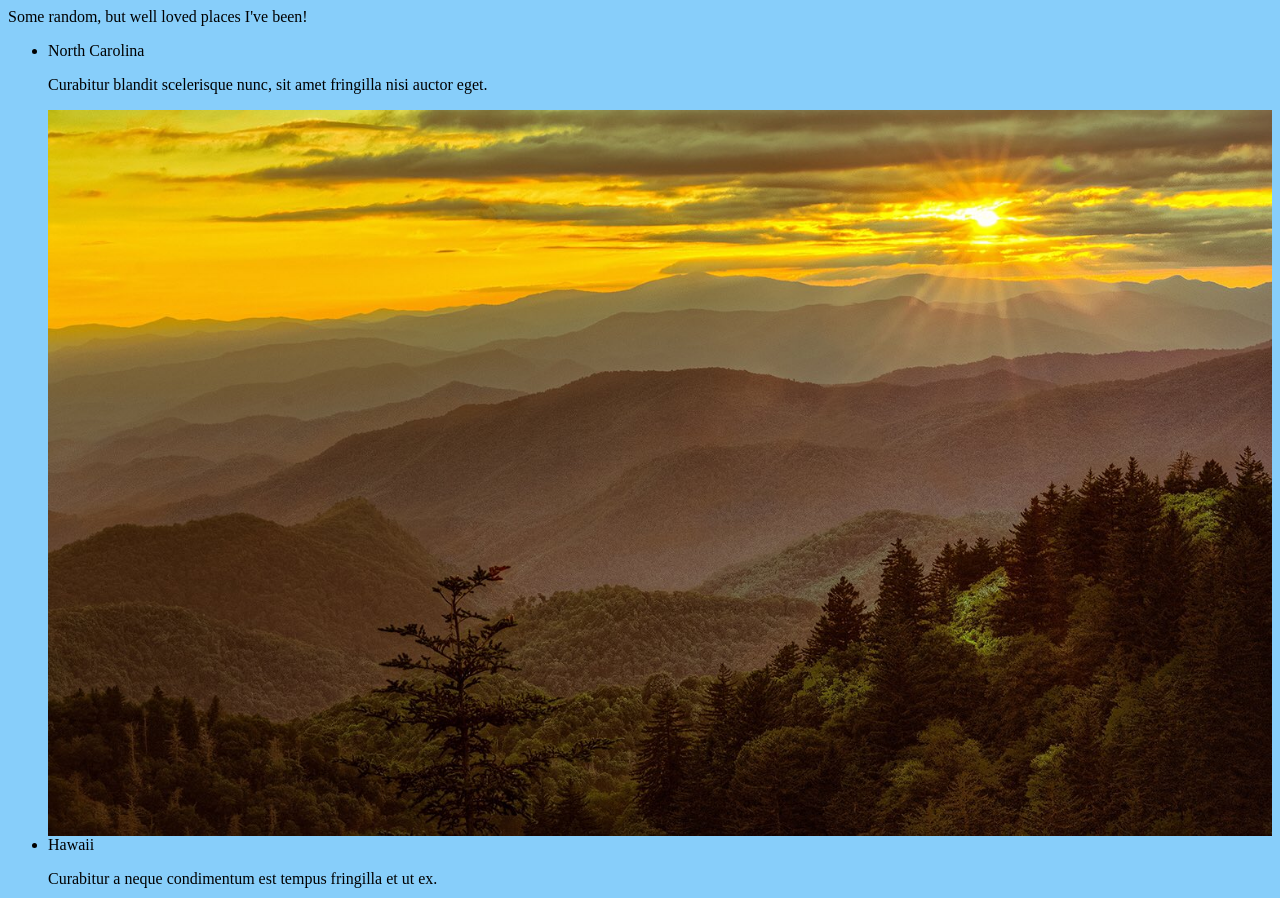
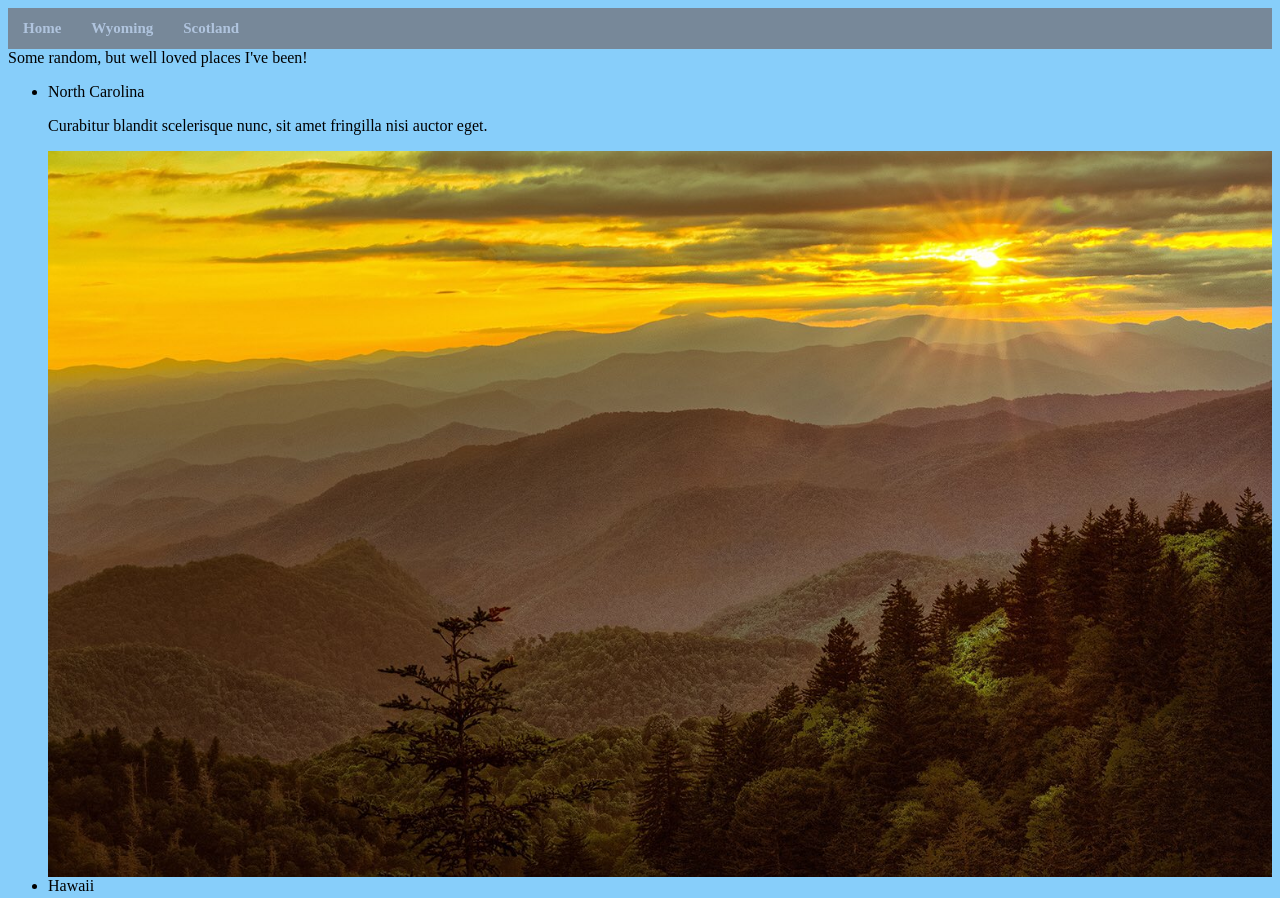
Before and after one commit to sarahkupham/CodeLouisvilleFinalProject, a plain HTML site: page other.html in a window 1280 px wide. Shown: the top 898 px of the page. Drawn offline with Linux system fonts and the light colour scheme.

Commit message:
formatting for top nav

```diff
--- a/other.html
+++ b/other.html
@@ -1,5 +1,10 @@
 <head>
     <link rel="stylesheet" href="style.css">
+    <div class="topnav" style="topnav">
+        <a href="index.html">Home</a>
+        <a href="wyoming.html">Wyoming</a>
+        <a href="Scotland.html">Scotland</a>
+    </div>
     <title>Other Places I've Been</title>
     Some random, but well loved places I've been!
 </head>
--- a/style.css
+++ b/style.css
@@ -1,11 +1,12 @@
+/* Add a background color to the entire site */
 body {background-color: lightskyblue}
 
-/* Add a black background color to the top navigation */
+/* Add a grey background color to the bottom navigation */
 .bottomnav {
     background-color: lightslategray;
     overflow: hidden;
   }
-
+/* Add formatting to the links in the bottom navigation */
   .bottomnav a {
     float: left;
     color: darkgreen;
@@ -15,13 +16,31 @@ body {background-color: lightskyblue}
     font-size: 15px;
     font-weight: bolder;
   }
-
+  /* Add formatting for when hovering over  a link in the bottom navigation */
   .bottomnav a:hover {
     background-color:rgb(243, 240, 240);
     color: black;
     font-weight: bold;
   }
 
-  .topnav a.active {
-    background-color: #04AA6D;
-    color: white;
+  /* Add a grey background color to the top navigation */
+.topnav {
+    background-color: lightslategray;
+    overflow: hidden;
+  }
+/* Add formatting to the links in the top navigation */
+  .topnav a {
+    float: left;
+    color: lightsteelblue;
+    text-align: center;
+    padding: 12px 15px;
+    text-decoration: none;
+    font-size: 15px;
+    font-weight: bolder;
+  }
+  /* Add formatting for when hovering over a link in the top navigation */
+  .topnav a:hover {
+    background-color: darkblue);
+    color: black;
+    font-weight: bold;
+  }
```
Also changed, not shown: scotland.html (+6 -0 lines), wyoming.html (+7 -0 lines).
